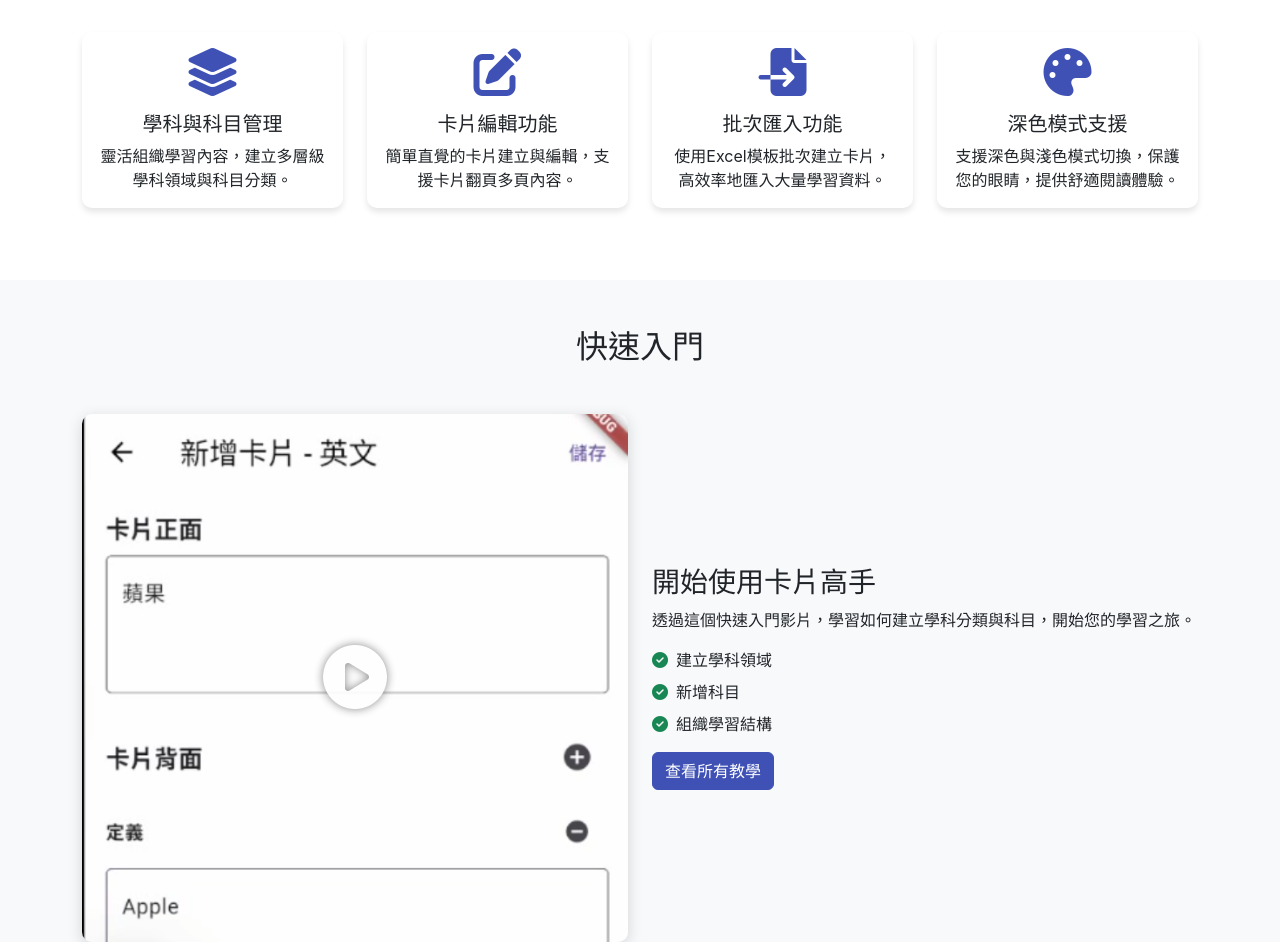
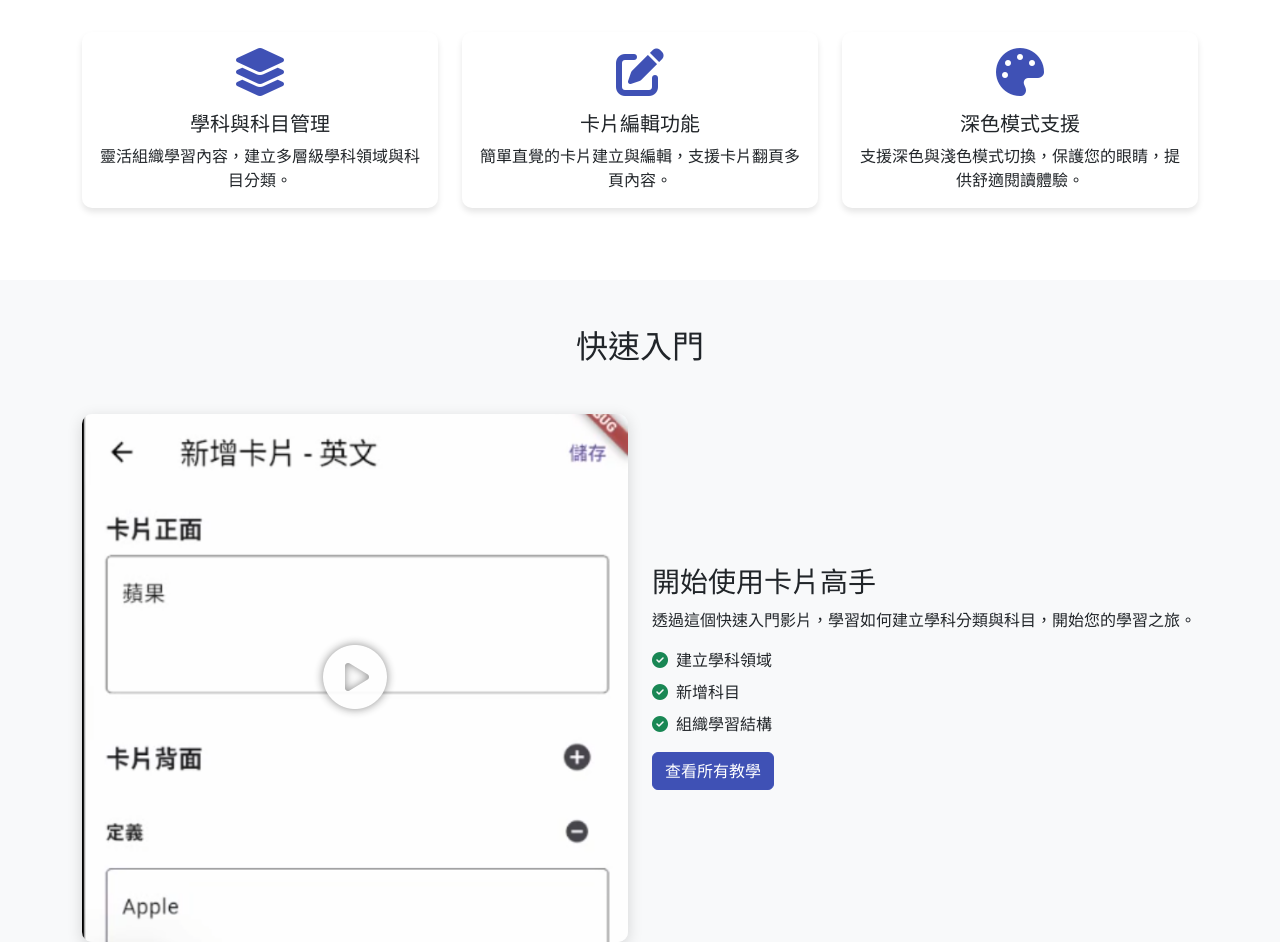
Before and after one commit to hahalin/cardmasterweb, a plain HTML site: page index.html in a window 1280 px wide. Shown: the part 663-1605 px from the top of the page. Drawn offline with nearby package versions, Linux system fonts and the light colour scheme.

Commit message:
更新faq與index

```diff
--- a/components/footer.html
+++ b/components/footer.html
@@ -16,20 +16,20 @@
         <ul class="list-unstyled">
           <li class="mb-2"><a href="index.html" class="text-white-50">首頁</a></li>
           <li class="mb-2"><a href="guides.html" class="text-white-50">操作指南</a></li>
-          <li class="mb-2"><a href="downloads.html" class="text-white-50">下載資源</a></li>
+          <!-- <li class="mb-2"><a href="downloads.html" class="text-white-50">下載資源</a></li> -->
           <li class="mb-2"><a href="faq.html" class="text-white-50">常見問題</a></li>
           <li class="mb-2"><a href="about.html" class="text-white-50">關於我們</a></li>
         </ul>
       </div>
-      <div class="col-md-3 mb-4 mb-md-0">
+      <!-- <div class="col-md-3 mb-4 mb-md-0">
         <h5>相關資源</h5>
         <ul class="list-unstyled">
           <li class="mb-2"><a href="#" class="text-white-50">Excel 模板</a></li>
-          <!-- <li class="mb-2"><a href="#" class="text-white-50">使用條款</a></li>
+          <li class="mb-2"><a href="#" class="text-white-50">使用條款</a></li>
           <li class="mb-2"><a href="#" class="text-white-50">隱私政策</a></li>
-          <li class="mb-2"><a href="#" class="text-white-50">支援中心</a></li> -->
+          <li class="mb-2"><a href="#" class="text-white-50">支援中心</a></li>
         </ul>
-      </div>
+      </div> -->
       <div class="col-md-3">
         <h5>聯絡我們</h5>
         <ul class="list-unstyled">
--- a/components/header.html
+++ b/components/header.html
@@ -16,9 +16,9 @@
           <li class="nav-item">
             <a class="nav-link" href="guides.html">操作指南</a>
           </li>
-          <li class="nav-item">
+          <!-- <li class="nav-item">
             <a class="nav-link" href="downloads.html">下載資源</a>
-          </li>
+          </li> -->
           <li class="nav-item">
             <a class="nav-link" href="faq.html">常見問題</a>
           </li>
--- a/index.html
+++ b/index.html
@@ -52,7 +52,7 @@
       <h2 class="text-center mb-5">主要功能</h2>
       <div class="row">
         <!-- 功能卡片1 -->
-        <div class="col-md-6 col-lg-3 mb-4">
+        <div class="col-md-6 col-lg-4 mb-4">
           <div class="card feature-card h-100">
             <div class="card-body text-center">
               <div class="feature-icon mb-3">
@@ -65,7 +65,7 @@
         </div>
 
         <!-- 功能卡片2 -->
-        <div class="col-md-6 col-lg-3 mb-4">
+        <div class="col-md-6 col-lg-4 mb-4">
           <div class="card feature-card h-100">
             <div class="card-body text-center">
               <div class="feature-icon mb-3">
@@ -78,7 +78,7 @@
         </div>
 
         <!-- 功能卡片3 -->
-        <div class="col-md-6 col-lg-3 mb-4">
+        <!-- <div class="col-md-6 col-lg-3 mb-4">
           <div class="card feature-card h-100">
             <div class="card-body text-center">
               <div class="feature-icon mb-3">
@@ -88,10 +88,10 @@
               <p class="card-text">使用Excel模板批次建立卡片，高效率地匯入大量學習資料。</p>
             </div>
           </div>
-        </div>
+        </div> -->
 
         <!-- 功能卡片4 -->
-        <div class="col-md-6 col-lg-3 mb-4">
+        <div class="col-md-6 col-lg-4 mb-4">
           <div class="card feature-card h-100">
             <div class="card-body text-center">
               <div class="feature-icon mb-3">
```
Also changed, not shown: faq.html (+2 -2 lines).
